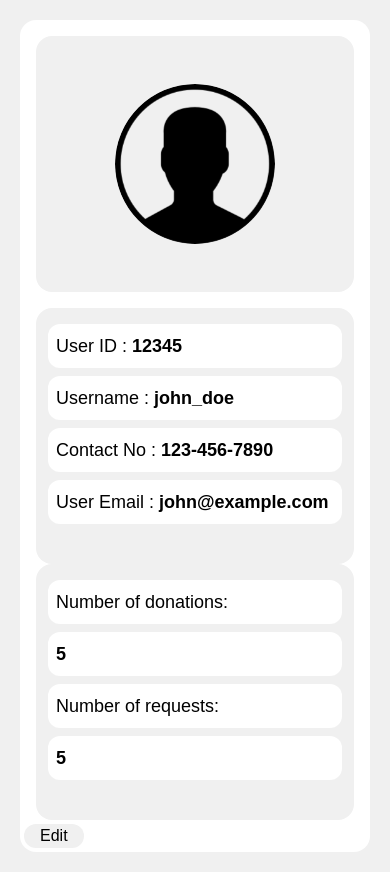
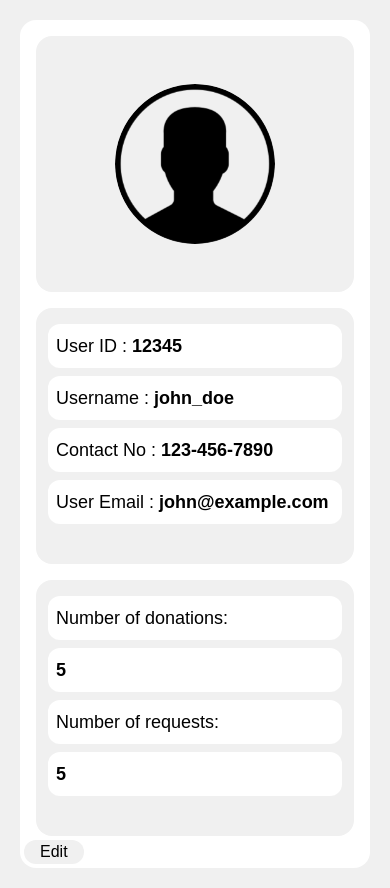
Before and after one commit to thisha-me/blood-chain-frontend, a React (Create React App) app: page / in a window 390 px wide. Built offline with nearby package versions, Linux system fonts and the light colour scheme.

Commit message:
finished user details part

```diff
--- a/src/Pages/userProfilePage.js
+++ b/src/Pages/userProfilePage.js
@@ -1,7 +1,17 @@
-import React from "react";
+import React, { useState } from "react";
 import image from "../assets/user.png";
 
-function UserProfile() {
+const UserProfile = () => {
+
+  const [userState] = useState({
+    userId: '12345',
+    username: 'john_doe',
+    contactNo: '123-456-7890',
+    userEmail: 'john@example.com',
+    numberOfDonations: 5,
+    numberOfRequests: 5,
+  });
+
   return (
 
     //===================User information part====================================================================================================================================
@@ -15,20 +25,36 @@ function UserProfile() {
             className="w-40 h-40 rounded-full"
           />
         </div>
-        <div className="bg-[#F0F0F0] w-full sm:w-1/2 p-1 h-64 sm:ml-4 rounded-2xl relative">
+        <div className="bg-[#F0F0F0] w-full sm:w-1/2 p-1 h-64 mb-4 sm:ml-4 rounded-2xl relative">
           <div className="text-black font-bold text-lg text-left flex flex-col justify-items-center my-3">
-            <label className="font-medium text-lg rounded-xl mx-2 mb-2 bg-white p-2">User ID : <span className="font-bold text-lg text-black">12345</span></label>
-            <label className="font-medium text-lg rounded-xl mx-2 mb-2 bg-white p-2">Username : <span className="font-bold text-lg text-black">john_doe</span></label>
-            <label className="font-medium text-lg rounded-xl mx-2 mb-2 bg-white p-2">Contact No : <span className="font-bold text-lg text-black">123-456-7890</span></label>
-            <label className="font-medium text-lg rounded-xl mx-2 mb-2 bg-white p-2">User Email : <span className="font-bold text-lg text-black">john@example.com</span></label>
+            <label className="font-medium text-lg rounded-xl mx-2 mb-2 bg-white p-2">
+              User ID : <span className="font-bold text-lg text-black">{userState.userId}</span>
+            </label>
+            <label className="font-medium text-lg rounded-xl mx-2 mb-2 bg-white p-2">
+              Username : <span className="font-bold text-lg text-black">{userState.username}</span>
+            </label>
+            <label className="font-medium text-lg rounded-xl mx-2 mb-2 bg-white p-2">
+              Contact No : <span className="font-bold text-lg text-black">{userState.contactNo}</span>
+            </label>
+            <label className="font-medium text-lg rounded-xl mx-2 mb-2 bg-white p-2">
+              User Email : <span className="font-bold text-lg text-black">{userState.userEmail}</span>
+            </label>
           </div>
         </div>
         <div className="bg-[#F0F0F0] w-full sm:w-1/4 p-1 h-64 mb-4 sm:ml-4 rounded-2xl relative">
           <div className="text-black font-bold text-lg text-left flex flex-col justify-items-center my-3">
-            <label className="font-medium text-lg rounded-xl  mx-2 mb-2 bg-white p-2">Number of donations:</label>
-            <label className="font-bold text-lg rounded-xl  mx-2 mb-2 bg-white p-2">5</label>
-            <label className="font-medium text-lg rounded-xl  mx-2 mb-2 bg-white p-2">Number of requests:</label>
-            <label className="font-bold text-lg rounded-xl  mx-2 mb-2 bg-white p-2">5</label>
+            <label className="font-medium text-lg rounded-xl  mx-2 mb-2 bg-white p-2">
+              Number of donations:
+            </label>
+            <label className="font-bold text-lg rounded-xl  mx-2 mb-2   bg-white p-2">
+              {userState.numberOfDonations}
+            </label>
+            <label className="font-medium text-lg rounded-xl  mx-2 mb-2 bg-white p-2">
+              Number of requests:
+            </label>
+            <label className="font-bold text-lg rounded-xl  mx-2 mb-2   bg-white p-2">
+              {userState.numberOfRequests}
+            </label>
           </div>
         </div>
         <button className="bg-[#F0F0F0] font-medium text-black px-4 absolute bottom-0 left-0 m-1 rounded-2xl">
@@ -37,9 +63,16 @@ function UserProfile() {
       </div>
     </div>
 
-    //========================Active requests part=========================================================================================================================================
+   //========================Active requests part -rivindu=========================================================================================================================================
+   //========================Scheduled donations part -rivindu=========================================================================================================================================
+
+   //========================Donation history part -thenuka=========================================================================================================================================
+   //========================Request history part -thenuka=========================================================================================================================================
+
+
+
 
   );
-}
+};
 
 export default UserProfile;
```
